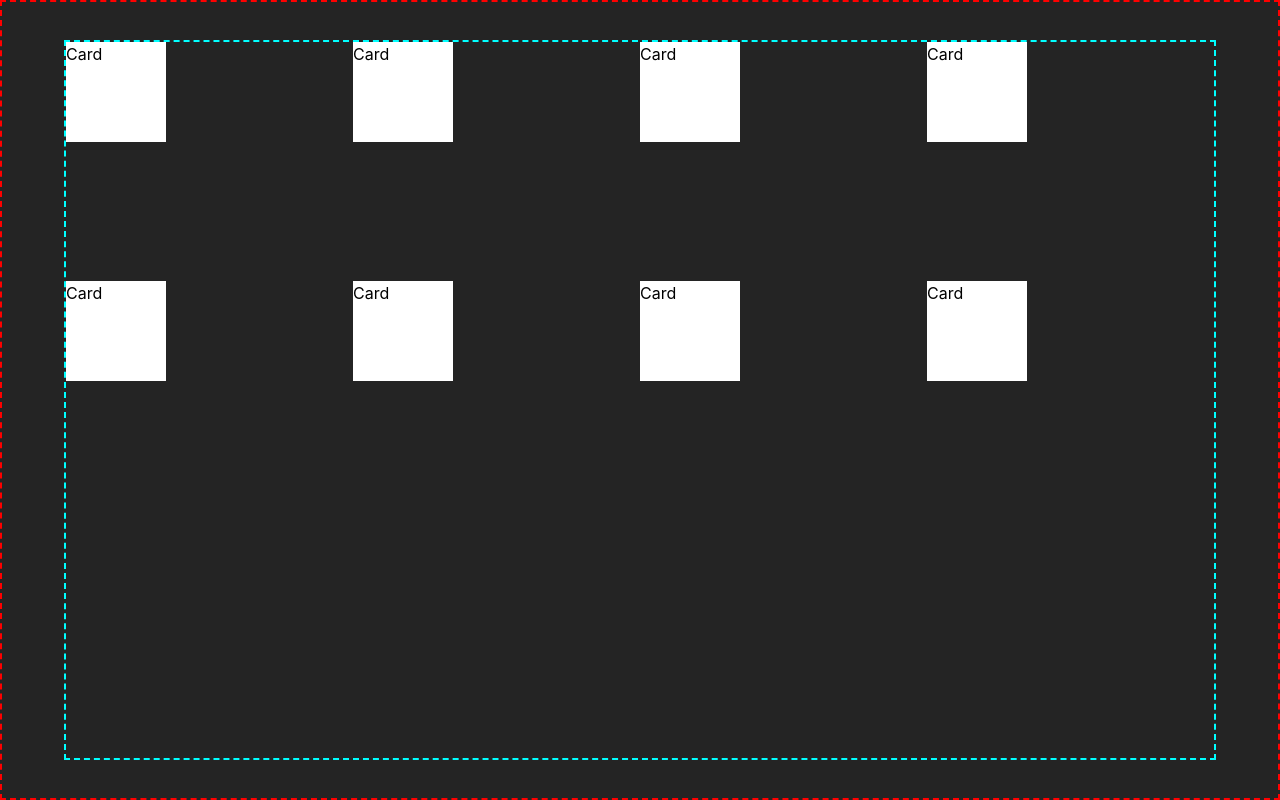
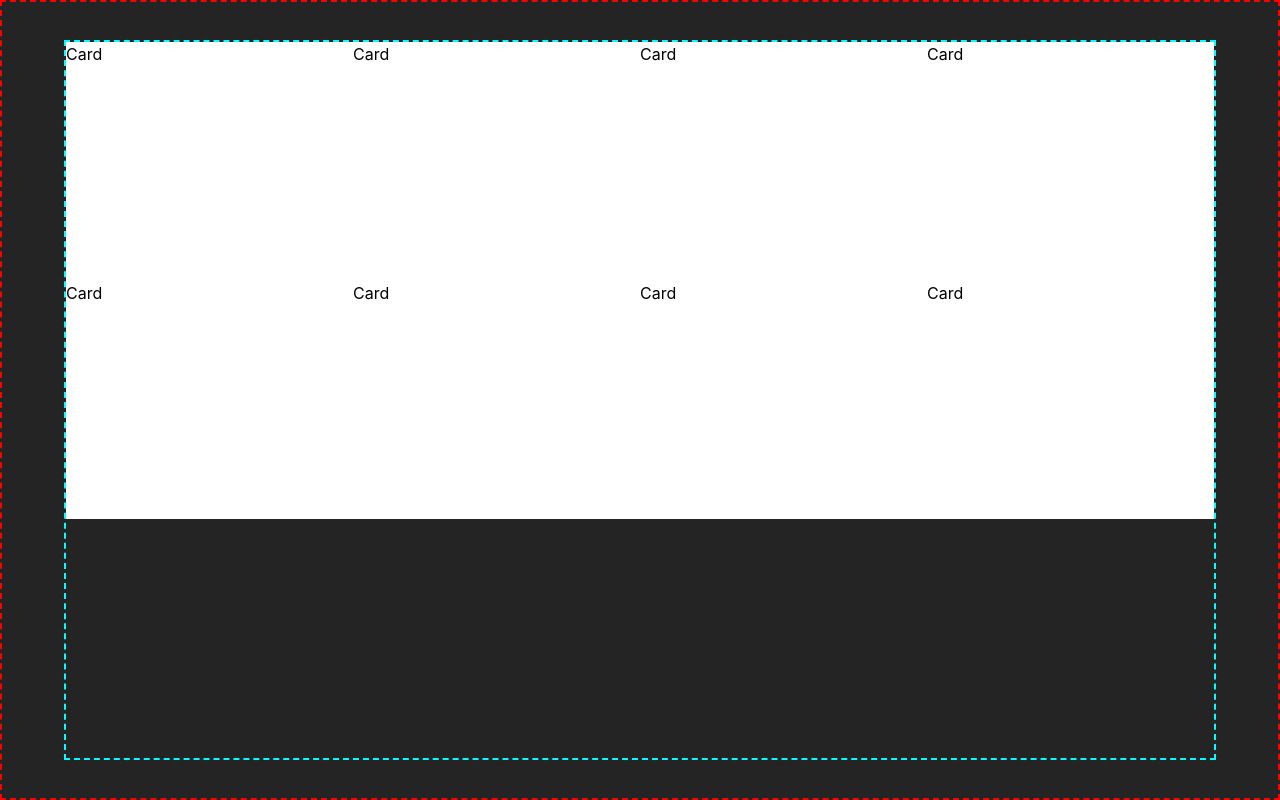
Before and after one commit to HarikrishnanYPR1707/Image-Gallery, a React (Vite) app: page / in a window 1280 px wide. Built offline with nearby package versions, Linux system fonts and the light colour scheme.

Commit message:
Added style for card

```diff
--- a/src/components/ImageContainerCard/style.module.css
+++ b/src/components/ImageContainerCard/style.module.css
@@ -1,6 +1,6 @@
 .card {
-  height: 100px;
-  width: 100px;
+  height: 100%;
+  width: 100%;
   background: white;
 
   color: black;
```
